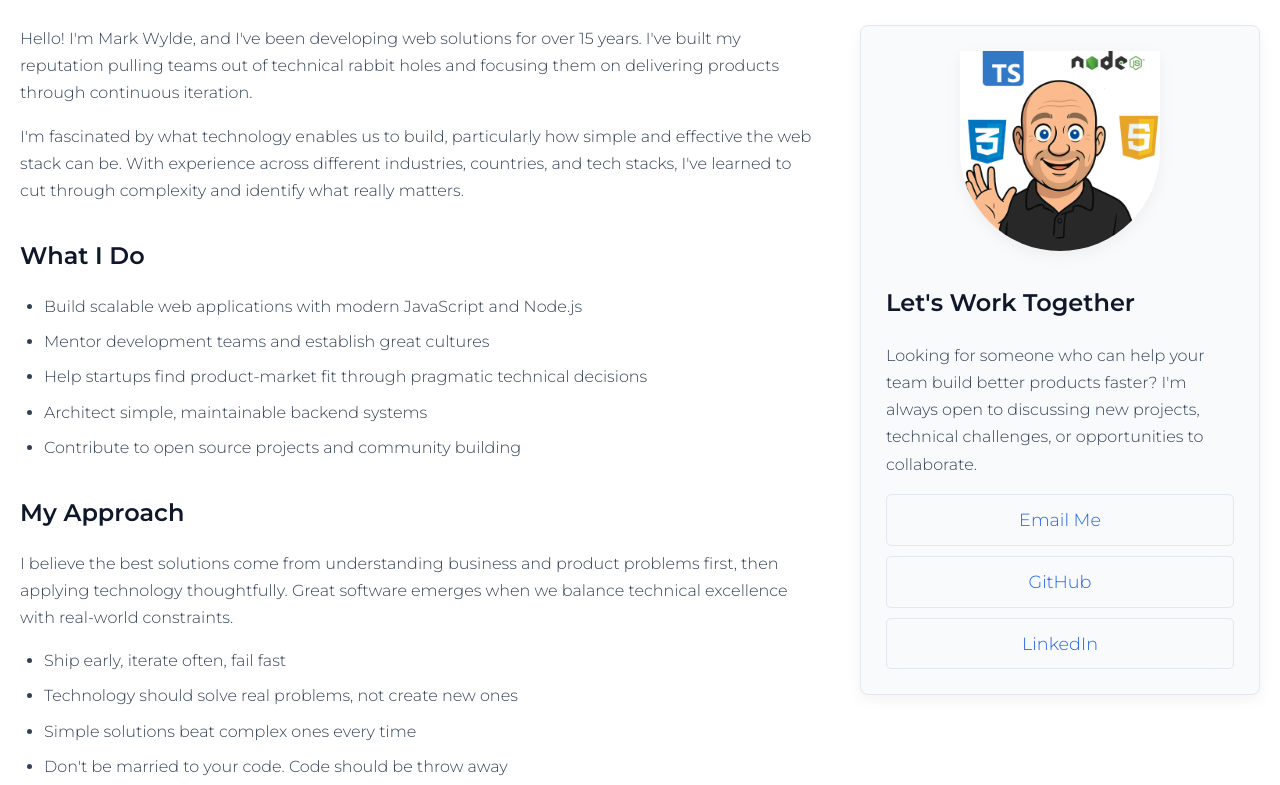
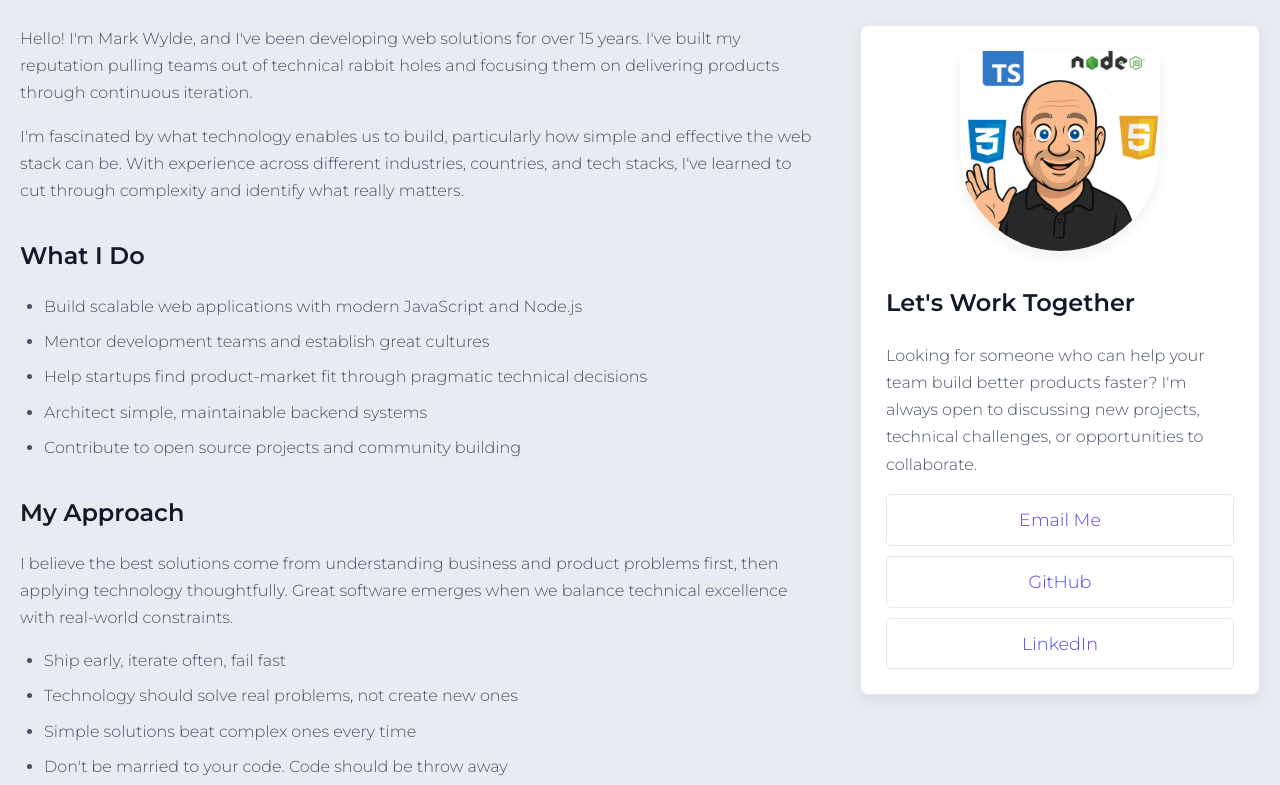
Before and after one commit to markwylde/markwylde.github.io, an Astro site: page /about in a window 1280 px wide. Shown: the part 211-996 px from the top of the page. Built offline with nearby package versions, Linux system fonts and the light colour scheme; Astro itself is replaced by a stand-in of ours.

Commit message:
feat: refresh site colour palette and theme tokens
Introduce dedicated colour tokens (accent-fill, on-accent, surface-2,
header-bg, muted-color) for light and dark themes, and update the pages
to use them. Also makes the header site title link back to the homepage.

```diff
--- a/src/layouts/Layout.astro
+++ b/src/layouts/Layout.astro
@@ -46,7 +46,7 @@ const {
 							<img src={avatarHeaderFallback.src} alt="Mark Wylde - Avatar" />
 						</video>
 					</a>
-					<span class="header-site-title">Mark Wylde</span>
+					<a href="/" class="header-site-title">Mark Wylde</a>
 				</div>
 				<div class="header-right">
 					<nav class="main-nav">
@@ -118,28 +118,40 @@ const {
 
 <style is:global>
 	:root {
-		--primary-bg: #ffffff;
-		--secondary-bg: #f8fafc;
-		--text-color: #334155;
-		--heading-color: #0f172a;
-		--accent-color: #2563eb;
-		--border-color: #e2e8f0;
-		--shadow-color: rgba(0, 0, 0, 0.05);
-		--hero-bg: #f1f5f9;
-		--avatar-bg: #f8fafc;
+		--primary-bg: #e8ebf2;      /* page */
+		--secondary-bg: #ffffff;    /* content cards, header */
+		--surface-2: #f1f4fa;       /* bands, code, chips — subtle, distinct from card */
+		--text-color: #475067;
+		--heading-color: #111827;
+		--muted-color: #6b7488;
+		--accent-color: #4f46e5;
+		--accent-fill: #4f46e5;
+		--accent-fill-hover: #4338ca;
+		--on-accent: #ffffff;
+		--header-bg: #ffffff;
+		--border-color: #e4e7ef;
+		--shadow-color: rgba(17, 24, 39, 0.07);
+		--hero-bg: #eef1f8;
+		--avatar-bg: #f1f4fa;
 		--container-padding: 20px;
 	}
 
 	[data-theme="dark"] {
-		--primary-bg: #0f172a;
-		--secondary-bg: #1e293b;
-		--text-color: #e2e8f0;
-		--heading-color: #f8fafc;
-		--accent-color: #38bdf8;
-		--border-color: #334155;
-		--shadow-color: rgba(0, 0, 0, 0.3);
-		--hero-bg: #111827;
-		--avatar-bg: #1e293b;
+		--primary-bg: #0b1120;      /* page */
+		--secondary-bg: #141d31;    /* content cards, header */
+		--surface-2: #0e1626;       /* bands, code, chips — recessed, distinct from card */
+		--text-color: #c3cee0;
+		--heading-color: #f3f6fb;
+		--muted-color: #8d9ab2;
+		--accent-color: #818cf8;
+		--accent-fill: #4f46e5;
+		--accent-fill-hover: #5b52ec;
+		--on-accent: #ffffff;
+		--header-bg: #101a2e;
+		--border-color: #243049;
+		--shadow-color: rgba(0, 0, 0, 0.45);
+		--hero-bg: #0e1626;
+		--avatar-bg: #18233a;
 	}
 
 	* {
@@ -189,7 +201,7 @@ const {
 	}
 
 	.site-header {
-		background-color: var(--secondary-bg);
+		background-color: var(--header-bg);
 		padding: 15px 0;
 		border-bottom: 1px solid var(--border-color);
 		box-shadow: 0 2px 4px var(--shadow-color);
@@ -251,14 +263,14 @@ const {
 	}
 
 	.nav-link-active {
-		background-color: var(--accent-color);
-		color: var(--secondary-bg);
+		background-color: var(--accent-fill);
+		color: var(--on-accent);
 		font-weight: 500;
 	}
 
 	.nav-link-active:hover {
-		background-color: var(--heading-color);
-		color: var(--secondary-bg);
+		background-color: var(--accent-fill-hover);
+		color: var(--on-accent);
 	}
 
 	.section {
@@ -358,8 +370,8 @@ const {
 	}
 
 	.contact-methods a:hover {
-		background-color: var(--accent-color);
-		color: var(--secondary-bg);
+		background-color: var(--accent-fill);
+		color: var(--on-accent);
 		text-decoration: none;
 	}
 
@@ -380,7 +392,7 @@ const {
 	}
 
 	.tag {
-		background-color: var(--secondary-bg);
+		background-color: var(--surface-2);
 		color: var(--text-color);
 		padding: 4px 8px;
 		border-radius: 4px;
--- a/src/pages/about.astro
+++ b/src/pages/about.astro
@@ -146,8 +146,8 @@ import Layout from "../layouts/Layout.astro";
 	}
 
 	.contact-methods a:hover {
-		background-color: var(--accent-color);
-		color: var(--secondary-bg);
+		background-color: var(--accent-fill);
+		color: var(--on-accent);
 		text-decoration: none;
 	}
 
--- a/src/pages/blog.astro
+++ b/src/pages/blog.astro
@@ -174,7 +174,7 @@ const postsByMonth = sortedPosts.reduce((acc, post) => {
 	}
 
 	.blog-tags::-webkit-scrollbar-thumb {
-		background-color: var(--accent-color);
+		background-color: var(--accent-fill);
 		border-radius: 2px;
 	}
 
@@ -248,7 +248,7 @@ const postsByMonth = sortedPosts.reduce((acc, post) => {
 	}
 
 	.toggle-btn.active {
-		background: var(--accent-color);
+		background: var(--accent-fill);
 		color: white;
 	}
 
--- a/src/pages/index.astro
+++ b/src/pages/index.astro
@@ -366,8 +366,8 @@ const personalProjects = [
 	}
 
 	.tech-tag {
-		background-color: var(--accent-color);
-		color: var(--secondary-bg);
+		background-color: var(--accent-fill);
+		color: var(--on-accent);
 		padding: 6px 12px;
 		border-radius: 20px;
 		font-size: 0.9em;
--- a/src/pages/mdx-example.astro
+++ b/src/pages/mdx-example.astro
@@ -147,8 +147,8 @@ server.listen(3000, () => {
 	}
 
 	.demo-button {
-		background-color: var(--accent-color);
-		color: var(--secondary-bg);
+		background-color: var(--accent-fill);
+		color: var(--on-accent);
 		border: none;
 		padding: 10px 20px;
 		border-radius: 5px;
```
Also changed, not shown: src/pages/blog/[slug].astro (+4 -4 lines).
